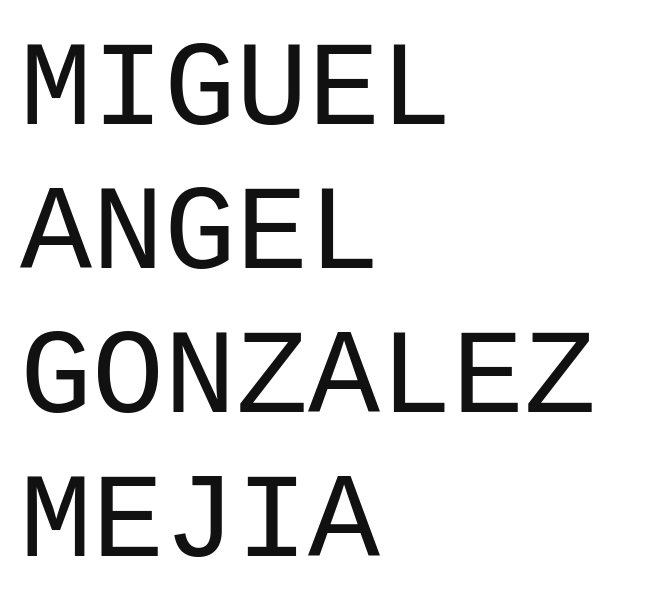
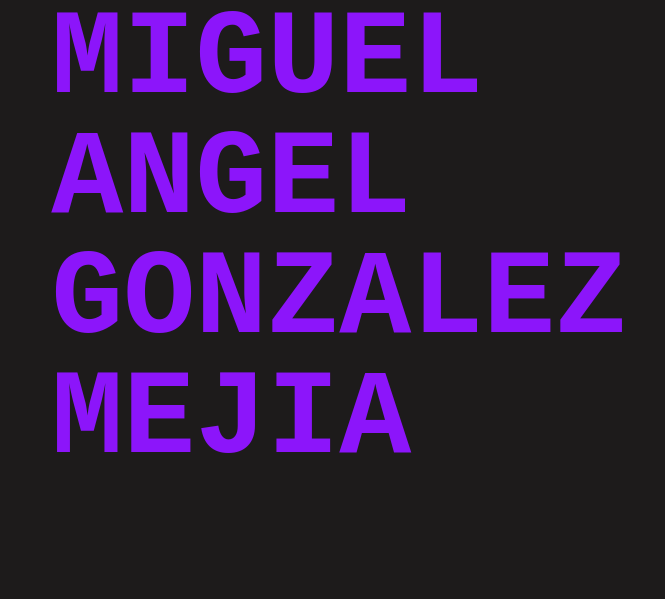
Before and after one commit to mglnglgnz/portfolio, a plain HTML site: page index.html in a window 1280 px wide. Shown: the whole page, without its empty margins (0-665 px from the left). Drawn offline with nearby package versions, Linux system fonts and the light colour scheme.

Commit message:
Text effects

```diff
--- a/main.js
+++ b/main.js
@@ -7,7 +7,7 @@ const lines = [
 
 const chars = "!<>-_\\/[]{}—=+*^?#________";
 
-function scramble(target, finalText, delay = 50) {
+function scramble(target, finalText, delay = 111) {
   let index = 0;
 
   function update() {
@@ -20,8 +20,11 @@ function scramble(target, finalText, delay = 50) {
       }
     }
     target.textContent = output;
-    index++;
-    if (index <= finalText.length) {
+    if (index >= finalText.length) {
+      // 👉 Aquí se asegura de fijar el data-text final cuando termina
+      target.setAttribute("data-text", finalText);
+    } else {
+      index++;
       setTimeout(update, delay);
     }
   }
@@ -33,5 +36,5 @@ function scramble(target, finalText, delay = 50) {
 lines.forEach((line, i) => {
   setTimeout(() => {
     scramble(line.el, line.text);
-  }, i * 777); // delay entre líneas
+  }, i * 777);
 });
--- a/style.css
+++ b/style.css
@@ -1,17 +1,101 @@
 body {
   margin: 0;
-  background: #fff;
+  height: 100vh;
+  display: flex;
+  flex-direction: column;
+  justify-content: flex-start;
+  align-items: flex-start;
+  background: #1d1b1b;
   font-family: monospace;
 }
 
 #hackerText {
-  position: fixed; /* siempre fijo */
-  top: 20px; /* distancia desde arriba */
-  left: 20px; /* distancia desde la izquierda */
-  line-height: 1.2;
+  line-height: 1;
+  margin-left: 4vw;
 }
 
 .line {
-  font-size: 15vmin; /* ajusta según el tamaño que quieras */
-  color: #111;
+  position: relative;
+  color: #8c15fa;
+  font-weight: bold;
+  font-size: min(20vw, 15vh);
+  white-space: nowrap;
+  /* Quitamos la animación global */
 }
+
+.line::before,
+.line::after {
+  content: attr(data-text);
+  position: absolute;
+  left: 0;
+  width: 100%;
+  overflow: hidden;
+  color: #aa17ff;
+  clip: rect(0, 900px, 0, 0);
+  /* Sin animación por defecto */
+}
+
+.line::before {
+  left: 2px;
+  text-shadow: -2px 0 red;
+}
+
+.line::after {
+  left: -2px;
+  text-shadow: -2px 0 blue;
+}
+
+/* SOLO se activa glitch con hover */
+.line:hover {
+  animation: glitch 1s infinite;
+}
+
+.line:hover::before {
+  animation: glitchTop 1s infinite linear alternate-reverse;
+}
+
+.line:hover::after {
+  animation: glitchBottom 1s infinite linear alternate-reverse;
+}
+
+@keyframes glitch {
+  2%, 64% {
+    transform: translate(2px, 0) skew(0deg);
+  }
+  4%, 60% {
+    transform: translate(-2px, 0) skew(0deg);
+  }
+  62% {
+    transform: translate(0, 0) skew(5deg);
+  }
+}
+
+@keyframes glitchTop {
+  2%, 64% {
+    clip: rect(2px, 9999px, 5px, 0);
+    transform: translate(2px, -2px);
+  }
+  4%, 60% {
+    clip: rect(15px, 9999px, 20px, 0);
+    transform: translate(-2px, 2px);
+  }
+  62% {
+    clip: rect(5px, 9999px, 10px, 0);
+    transform: translate(13px, -1px) skew(-13deg);
+  }
+}
+
+@keyframes glitchBottom {
+  2%, 64% {
+    clip: rect(85px, 9999px, 90px, 0);
+    transform: translate(-2px, 0);
+  }
+  4%, 60% {
+    clip: rect(55px, 9999px, 60px, 0);
+    transform: translate(-2px, 0);
+  }
+  62% {
+    clip: rect(75px, 9999px, 80px, 0);
+    transform: translate(-22px, 5px) skew(21deg);
+  }
+}
```
